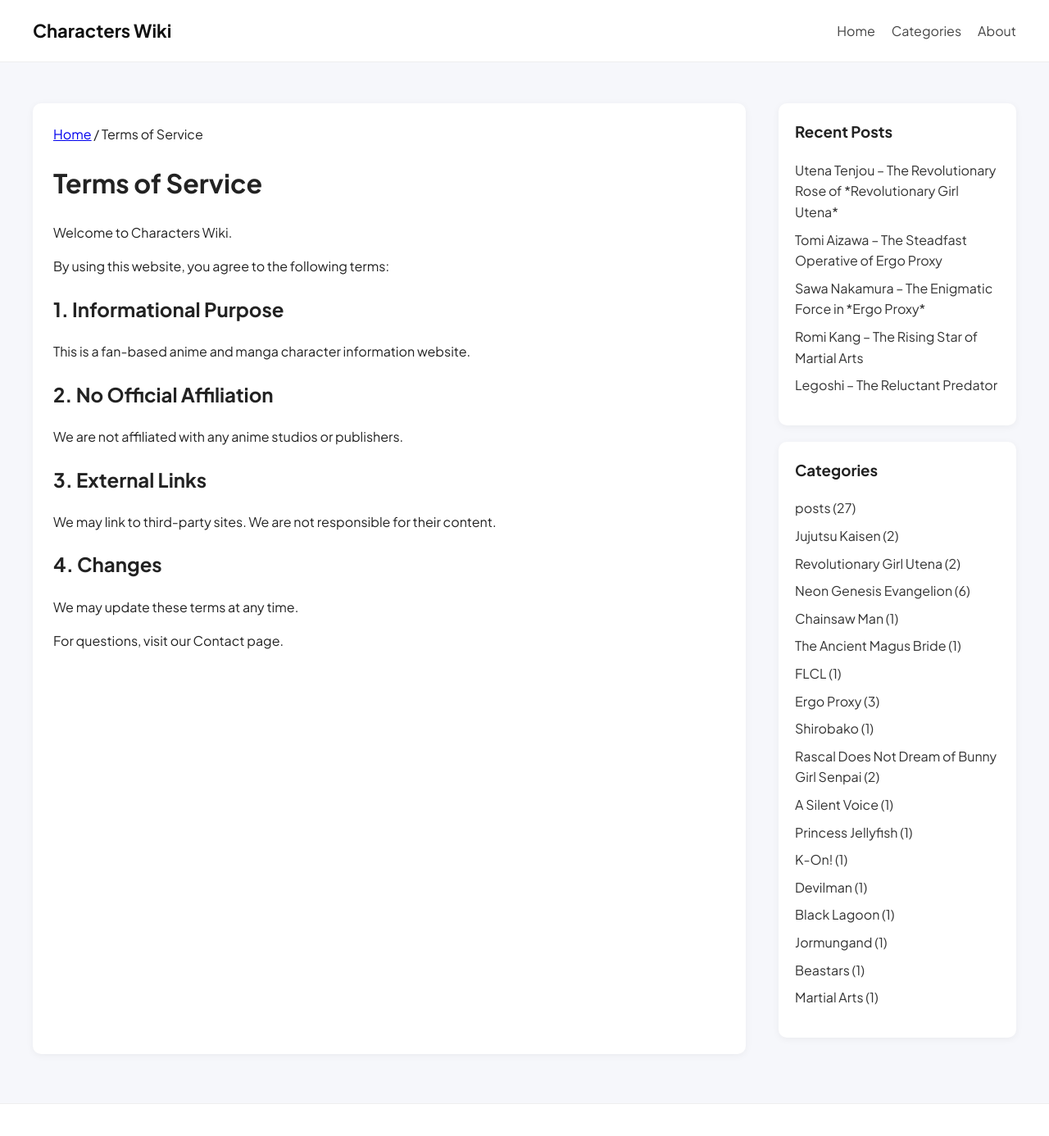
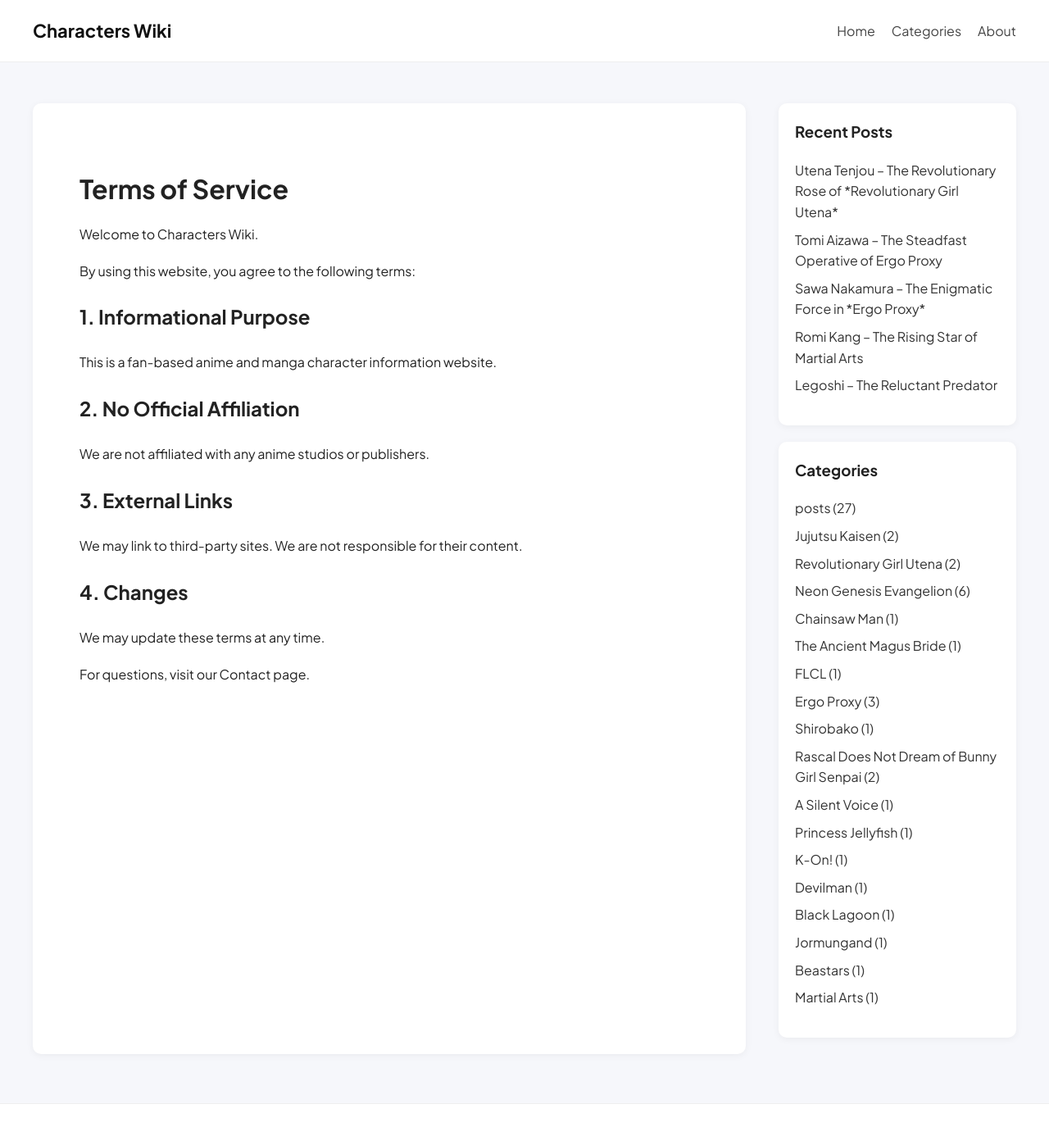
Before and after one commit to characterswiki/characters, a Jekyll site: the page built from terms.md, in a window 1280 px wide and 1400 px high. Shown: the top 1386 px of the window at 82% size. Built offline with Jekyll 4.4.1, drawn with Linux system fonts in a browser that asks for light colours.

Commit message:
Update page.html

```diff
--- a/_layouts/page.html
+++ b/_layouts/page.html
@@ -1,8 +1,48 @@
 ---
 layout: default
 ---
+<div class="static-page">
 
-{% include breadcrumbs.html %}
+  <!-- Page Header -->
+  <header class="page-header">
+    <h1>{{ page.title }}</h1>
+  </header>
 
-<h1>{{ page.title }}</h1>
-{{ content }}
+  <!-- Page Content -->
+  <div class="page-body">
+    {{ content }}
+  </div>
+
+</div>
+
+<style>
+/* ================= STATIC PAGE STYLING ================= */
+.static-page{
+  background: var(--card-bg);
+  padding: 2rem;
+  border-radius: var(--radius);
+  border:1px solid var(--border);
+  margin-bottom: 2rem;
+}
+
+.page-header h1{
+  font-size:2rem;
+  margin-bottom:1rem;
+  color: var(--text);
+}
+
+.page-body{
+  line-height:1.8;
+  color: var(--text);
+}
+
+/* ================= MOBILE ================= */
+@media(max-width:640px){
+  .static-page{
+    padding: 1rem;
+  }
+  .page-header h1{
+    font-size:1.75rem;
+  }
+}
+</style>
```
